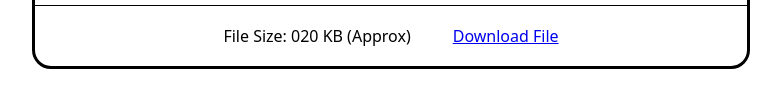
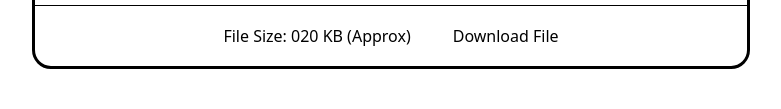
Before and after one commit to U-010000100/U-010000100.github.io, a plain HTML site: page py_projects.html in a window 1280 px wide. Shown: the part 3603-3712 px from the top of the page, without its empty margins (249-1030 px from the left). Drawn offline with Linux system fonts and the light colour scheme.

Commit message:
Update py_projects_style.css

```diff
--- a/style_sheets/py_projects_style.css
+++ b/style_sheets/py_projects_style.css
@@ -48,7 +48,7 @@ h2{
     text-align: center;
     display: inline-block;
 }
-#file_1, #file_2,#file_2_1, #file_3, #file_4, #file_5, #file_5_1, #file_5_2, #file_6, #file_7_1, #file_7_2, #file_7_3{
+#file_1, #file_2,#file_2_1, #file_3, #file_4, #file_5, #file_5_1, #file_5_2, #file_6, #file_7_1, #file_7_2, #file_7_3, #file_8{
     color: black;
     text-decoration: none;
 }
```
